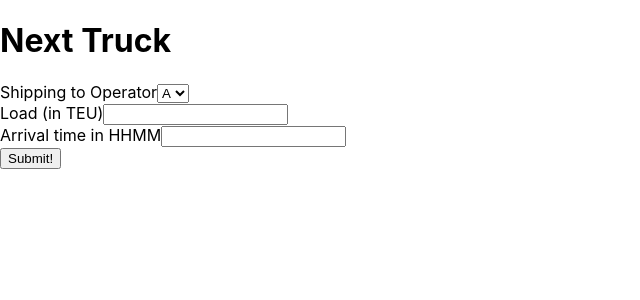
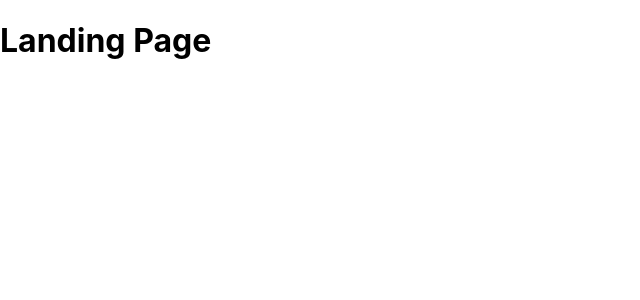
Before and after one commit to mgiang2015/PsaCodesprint, a React (Create React App) app in the folder client/: page / in a window 1280 px wide. Shown: the top 300 px of the page, without its empty margins (0-640 px from the left). Built offline with nearby package versions, Linux system fonts and the light colour scheme.

Commit message:
Add route

```diff
--- a/client/src/App.js
+++ b/client/src/App.js
@@ -1,11 +1,16 @@
 import React from "react";
-import OperatorForm from "./OperatorForm";
+import LandingPage from "./pages/LandingPage";
+import { Redirect, Route, Switch } from 'react-router-dom';
 
 function App() {
   return (
     <div>
-      <h1>Next Truck</h1>
-      <OperatorForm />
+        <Switch>
+            <Route exact path="/">
+                <LandingPage />
+            </Route>
+        </Switch>
+
     </div>
   );
 }
--- a/client/src/index.js
+++ b/client/src/index.js
@@ -3,10 +3,14 @@ import ReactDOM from 'react-dom';
 import './index.css';
 import App from './App';
 import reportWebVitals from './reportWebVitals';
+import { BrowserRouter as Router } from 'react-router-dom';
 
 ReactDOM.render(
   <React.StrictMode>
-    <App />
+    <Router>
+        <App />
+    </Router>
+
   </React.StrictMode>,
   document.getElementById('root')
 );
--- /dev/null
+++ b/client/src/pages/LandingPage.js
@@ -0,0 +1,9 @@
+
+
+function LandingPage() {
+    return(
+        <h1>Landing Page</h1>
+    )
+}
+
+export default LandingPage;
--- a/package.json
+++ b/package.json
@@ -15,5 +15,9 @@
   "bugs": {
     "url": "https://github.com/mgiang2015/PsaCodesprint/issues"
   },
-  "homepage": "https://github.com/mgiang2015/PsaCodesprint#readme"
+  "homepage": "https://github.com/mgiang2015/PsaCodesprint#readme",
+  "dependencies": {
+    "@mui/material": "^5.0.3",
+    "react-router-dom": "^5.3.0"
+  }
 }
```
Also changed, not shown: 2 other files (tests, documents, lock files or other folders).
